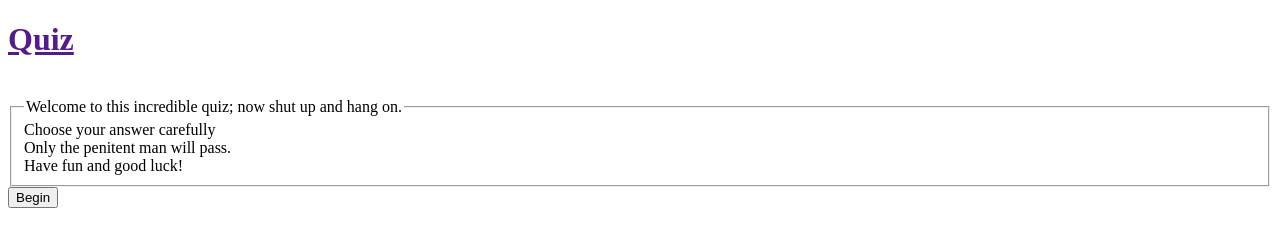
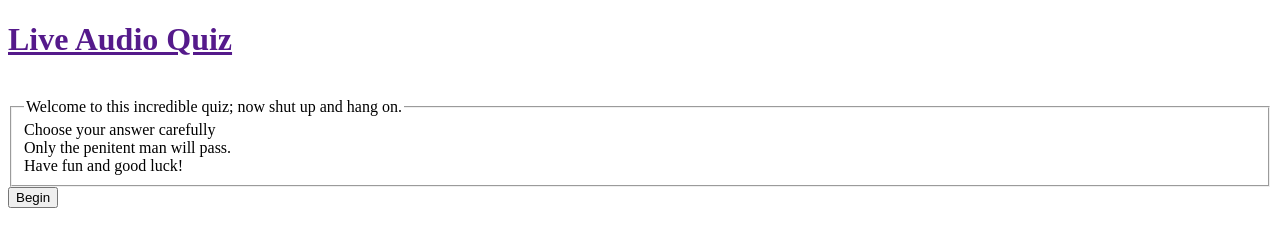
Before and after one commit to sloanstewart/quiz-app, a plain HTML site: page index.html in a window 1280 px wide. Drawn offline with nearby package versions, Linux system fonts and the light colour scheme.

Commit message:
small html changes, title etc

```diff
--- a/index.html
+++ b/index.html
@@ -1,14 +1,14 @@
 <!DOCTYPE html>
 <html>
 <head>
-	<title>Production Quiz</title>
+	<title>Live Audio Quiz</title>
 	<meta name="viewport" content="width=device-width,initial-scale=1">
 	<link href="https://fonts.googleapis.com/css?family=Arimo|Permanent+Marker" rel="stylesheet">
 <!-- 	<link rel="stylesheet" type="text/css" href="index.css"> -->
 </head>
 <body>
 <header>
-	<h1><a href="">Quiz</a></h1>
+	<h1><a href="">Live Audio Quiz</a></h1>
 </header>
 <main>
 	<span id="count"></span>
```
